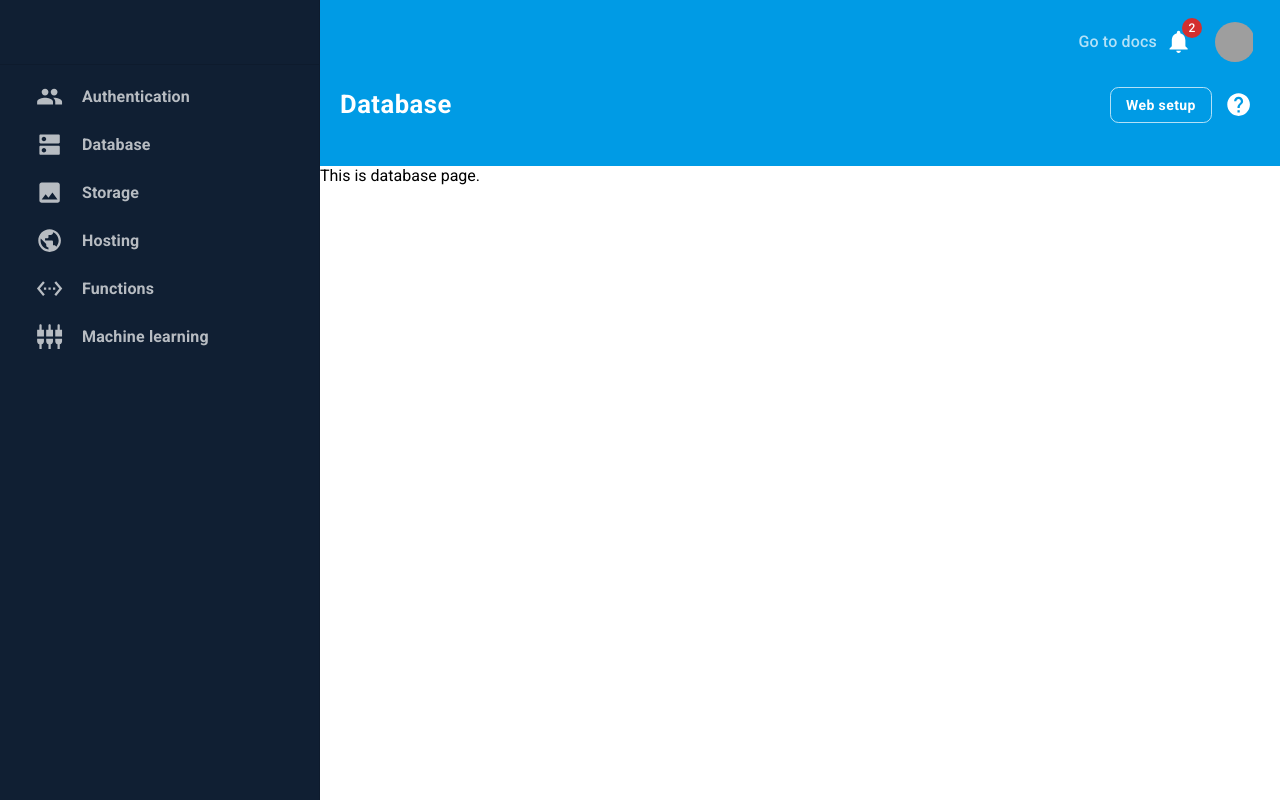
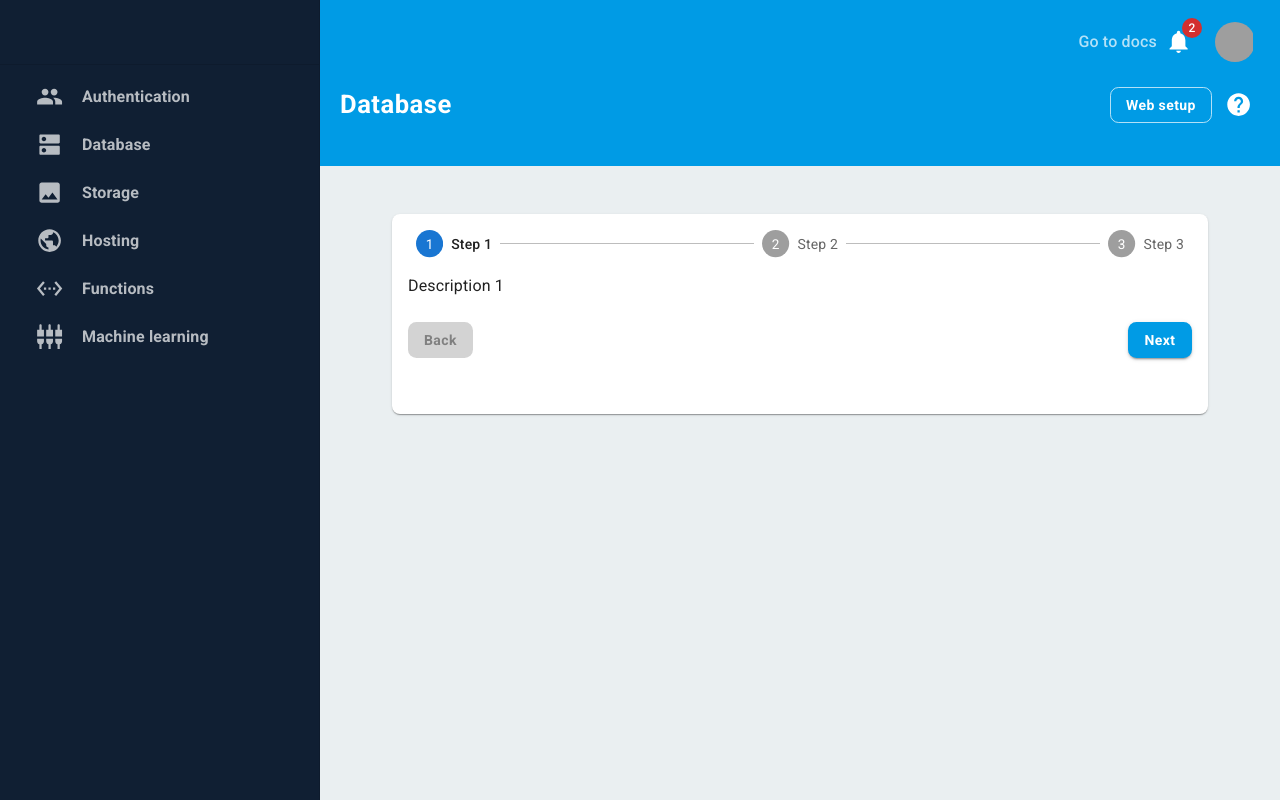
Before and after one commit to Amir-Bagjani/material-v5, a React (Create React App) app: page /database in a window 1280 px wide. Built offline with nearby package versions, Linux system fonts and the light colour scheme; grey boxes are pictures that could not be loaded.

Commit message:
step form add

```diff
--- /dev/null
+++ b/src/components/common/ProgressStepper.jsx
@@ -0,0 +1,87 @@
+import Stepper from "@mui/material/Stepper";
+import Step from "@mui/material/Step";
+import StepLabel from "@mui/material/StepLabel";
+import { useEffect, useState } from "react";
+import { Box, Typography } from "@mui/material";
+import CommonButton from "./CommonButton";
+
+
+
+const ProgressStepper = ({ steps, stepDescription }) => {
+  const [activeSteps, setActiveSteps] = useState(0);
+  const [completed, setCompleted] = useState({});
+
+  const totalSteps = steps.length;
+  const completedSeteps = Object.keys(completed).length;
+  const AllCompletedSeteps = completedSeteps === totalSteps;
+
+  const handleBack = () => {
+    const newCompleted = {...completed};
+    delete newCompleted[activeSteps]
+    setCompleted(newCompleted);
+    setActiveSteps((p) => p - 1);
+  };
+
+  const handleNext = () => {
+    const newCompleted = {...completed};
+    newCompleted[activeSteps] = true;
+    setCompleted(newCompleted);
+    setActiveSteps((p) => p + 1);
+  };
+
+
+  useEffect(() => {
+    console.log(completed);
+  }, [completed]);
+
+  const handleReset = () => {
+    setCompleted({});
+    setActiveSteps(0);
+  };
+
+  return (
+    <Box sx={{width: `100%`, padding: 2}}>
+      <Stepper activeStep={activeSteps}>
+        {steps.map((step, ind) => (
+          <Step key={step} completed={completed[ind]}>
+            <StepLabel>{step}</StepLabel>
+          </Step>
+        ))}
+      </Stepper>
+      {AllCompletedSeteps ? (
+        <>
+          <Typography sx={{ mt: 2, mb: 1 }}>All steps completed</Typography>
+          <Box
+            sx={{ display: 'flex', flexDirection: 'row', pt: 2, justifyContent: `center` }}
+          >
+            <CommonButton variant="contained" onClick={handleReset}>
+                Reset
+            </CommonButton>
+          </Box>
+        </>
+      ) : (
+        <>
+          <Typography sx={{ mt: 2, mb: 1 }}>{stepDescription[activeSteps]}</Typography>
+          <Box
+            sx={{ display: 'flex', flexDirection: 'row', pt: 2, justifyContent: `space-between` }}
+          >
+            <CommonButton
+                variant="contained"
+                disabled={activeSteps === 0}
+                onClick={handleBack}
+                sx={{ mr: 1 }}
+            >
+                Back
+            </CommonButton>
+            <Box sx={{flex: '1 1 auto' }} />
+                <CommonButton variant="contained" onClick={handleNext}>
+                    {completedSeteps === totalSteps - 1 ? `Finish` : `Next`}
+                </CommonButton>
+          </Box>
+        </>
+      )}
+    </Box>
+  );
+};
+
+export default ProgressStepper;
--- a/src/pages/Database/Database.js
+++ b/src/pages/Database/Database.js
@@ -1,11 +1,16 @@
-import React from 'react'
-import Grid from '@mui/material/Grid';
+import GridWrapper from "../../components/common/GridWrapper"
+import CommonCard from "../../components/common/CommonCard"
+import ProgressStepper from "../../components/common/ProgressStepper"
+
+const steps = [`Step 1`, `Step 2`, `Step 3`];
+const stepDescription = [`Description 1`, `Description 2`, `Description 3`];
+
 
 const Database = () => {
     return (
-        <Grid item xs={8} >
-            This is database page.
-        </Grid>
+        <GridWrapper>
+            <CommonCard  header={<ProgressStepper steps={steps} stepDescription={stepDescription} />}  />
+        </GridWrapper>
     )
 }
 
--- a/src/styles/dashboardTheme.js
+++ b/src/styles/dashboardTheme.js
@@ -14,6 +14,10 @@ export const dashboardTheme = createTheme({
                         '&:hover': {
                             backgroundColor: '#006db3'
                         },
+                    },
+                    "&.Mui-disabled": {
+                        backgroundColor:  'lightgray',
+                        color: `gray`
                     },
                     '&.MuiButton-outlined': {
                         color: "#fff",
```
